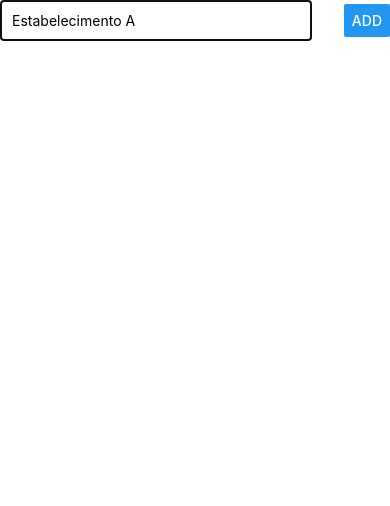
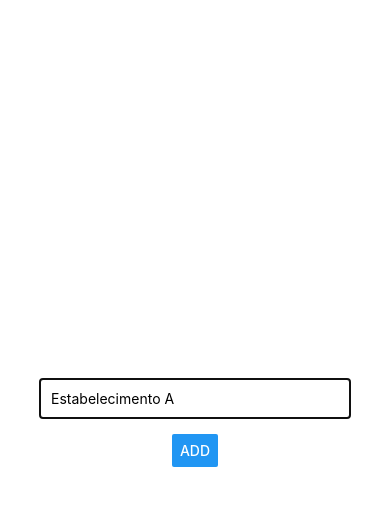
Before and after one commit to darktydus/estudo, a React Native app: screen / in a window 390 px wide. Both pictures are taken after a click on the button "ADD NEW GOAL". Shown: the top 506 px of the page. Built offline with nearby package versions, Linux system fonts and the light colour scheme.

Commit message:
ajustando o Flex, e centralizando

```diff
--- a/components/GoalInput.js
+++ b/components/GoalInput.js
@@ -11,7 +11,7 @@ const GoalInput = props => {
   //Modal funciona como uma navegação entre telas, mas a outra tela fica invisível pro tras.
   //animationType é a forma em que a nova tela aparecerá
   return (
-    <Modal visible={props.visible} animationType="slide">
+    <Modal visible={props.visible} animationType="slide" animationType="slide">
       <View style={styles.inputContainer}>
         <TextInput
           placeholder="Estabelecimento A"
@@ -31,15 +31,17 @@ const GoalInput = props => {
 
 const styles = StyleSheet.create({
   inputContainer: {
-    flexDirection: "row",
-    justifyContent: "space-between",
+    flex: 1, // é usado para fracionar o espaçamento entre 2 ou mais(filhos) flex
+    flexDirection: "column",
+    justifyContent: "center",
     alignItems: "center"
   },
   input: {
     width: "80%",
-    borderColor: "black",
+    borderColor: "#000000",
     borderWidth: 2,
-    padding: 10
+    padding: 10,
+    marginBottom: 15 // Distancia a aba do botão em 10.
   }
 });
 
```
